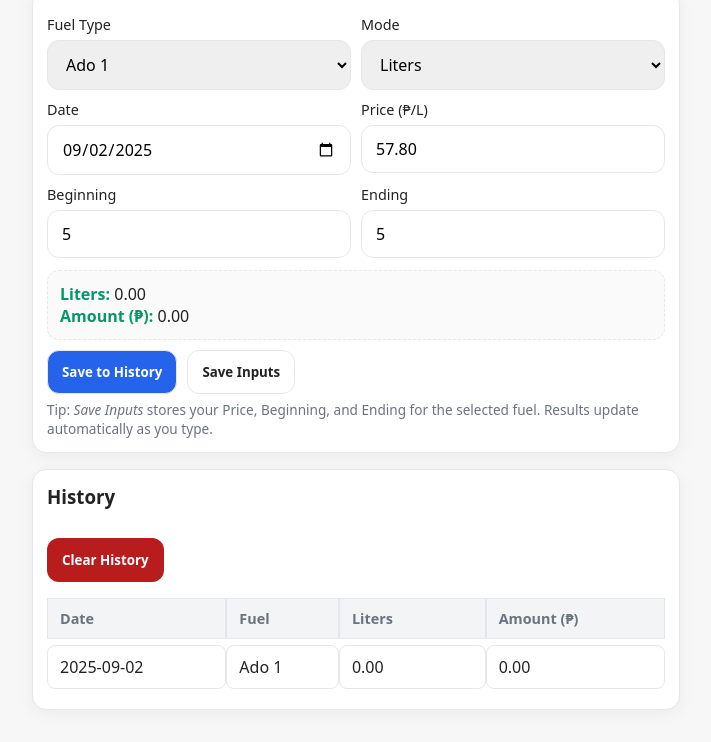
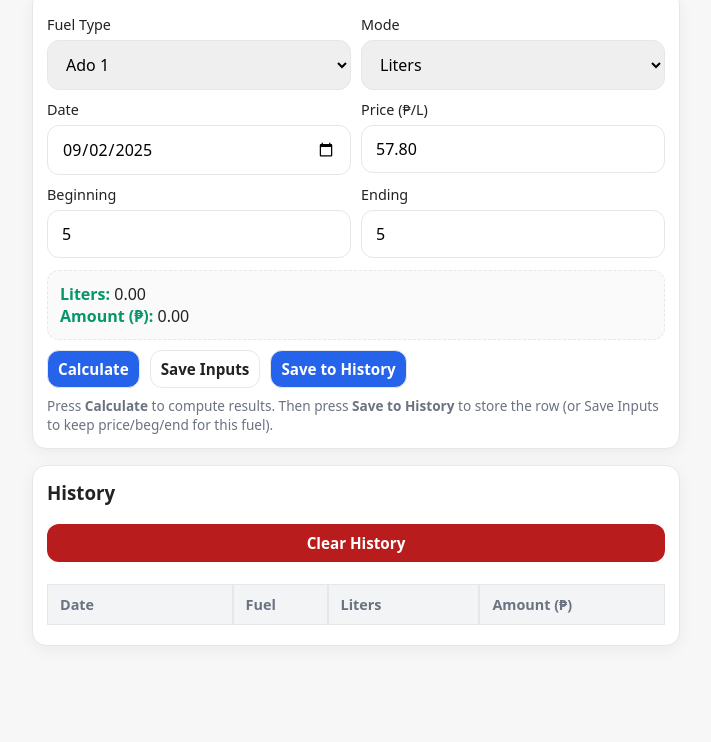
Before and after one commit to Supremecristian/Pmr, a plain HTML site: page index.html in a window 1280 px wide. Both pictures are taken after typing "5", "5" into the empty fields and a click on the button "Save to History". Shown: the part 79-821 px from the top of the page, without its empty margins (284-995 px from the left). After the commit the page ends 800 px from the top, so only its background shows below. Drawn offline with Linux system fonts and the light colour scheme.

Commit message:
Update index.html

```diff
--- a/index.html
+++ b/index.html
@@ -1,9 +1,9 @@
 <!DOCTYPE html>
 <html lang="en">
 <head>
-<meta charset="UTF-8">
-<meta name="viewport" content="width=device-width, initial-scale=1">
-<title>Fuel Totalizer</title>
+<meta charset="utf-8" />
+<meta name="viewport" content="width=device-width, initial-scale=1" />
+<title>Fuel Totalizer — v2</title>
 <style>
   :root{
     --bg:#f7f7f8; --card:#ffffff; --text:#222; --muted:#6b7280; --accent:#2563eb;
@@ -19,17 +19,16 @@
   .row{display:grid;grid-template-columns:1fr 1fr;gap:10px}
   .result{margin-top:12px;padding:12px;border:1px dashed var(--border);border-radius:12px;background:#fafafa}
   .result strong{color:var(--good)}
-  .btn{display:inline-block;width:100%;padding:12px 14px;margin-top:10px;border:1px solid var(--border);border-radius:12px;background:var(--accent);color:#fff;font-weight:700;text-align:center;cursor:pointer}
-  .btn.secondary{background:#fff;color:var(--text)}
+  .tools{display:flex;gap:10px;flex-wrap:wrap;margin-top:10px}
+  .btn{display:inline-block;padding:12px 14px;border:1px solid var(--border);border-radius:12px;background:var(--accent);color:#fff;font-weight:700;text-align:center;cursor:pointer;width:100%}
+  .btn.small{padding:8px 10px;font-size:.95rem}
+  .btn.secondary{background:#fff;color:var(--text);border:1px solid var(--border);font-weight:700}
   .btn.danger{background:var(--danger);border-color:transparent;color:#fff}
-  table{width:100%;border-collapse:separate;border-spacing:0 6px}
+  .hint{font-size:.85rem;color:var(--muted);margin-top:8px}
+  table{width:100%;border-collapse:separate;border-spacing:0 6px;margin-top:6px}
   th,td{padding:10px 12px;background:#fff;border:1px solid var(--border)}
   th{background:#f3f4f6;text-align:left;font-size:.9rem;color:var(--muted)}
-  td{border-radius:8px}
-  .tools{display:flex;gap:10px;flex-wrap:wrap}
-  @media (min-width:560px){
-    .tools .btn{width:auto}
-  }
+  @media (min-width:560px){ .tools .btn{width:auto} }
 </style>
 </head>
 <body>
@@ -85,18 +84,18 @@
       </div>
 
       <div class="tools">
-        <button class="btn" id="saveEntry">Save to History</button>
-        <button class="btn secondary" id="saveInputs">Save Inputs</button>
+        <button class="btn small" id="calculateBtn">Calculate</button>
+        <button class="btn small secondary" id="saveInputs">Save Inputs</button>
+        <button class="btn small" id="saveEntry">Save to History</button>
       </div>
-      <div style="font-size:.85rem;color:var(--muted);margin-top:6px">
-        Tip: <em>Save Inputs</em> stores your Price, Beginning, and Ending for the selected fuel. Results update automatically as you type.
-      </div>
+
+      <div class="hint">Press <strong>Calculate</strong> to compute results. Then press <strong>Save to History</strong> to store the row (or Save Inputs to keep price/beg/end for this fuel).</div>
     </section>
 
     <section class="card">
       <h3 style="margin-top:0">History</h3>
-      <div class="tools" style="margin-bottom:10px">
-        <button class="btn danger" id="clearHistory">Clear History</button>
+      <div style="display:flex;gap:10px;margin-bottom:10px;flex-wrap:wrap">
+        <button class="btn danger small" id="clearHistory">Clear History</button>
       </div>
       <div style="overflow-x:auto">
         <table id="historyTable">
@@ -108,24 +107,21 @@
               <th style="min-width:110px">Amount (₱)</th>
             </tr>
           </thead>
-          <tbody id="historyBody">
-          </tbody>
+          <tbody id="historyBody"></tbody>
         </table>
       </div>
     </section>
   </div>
 
 <script>
-  // ======= Data & helpers =======
   const DEFAULT_PRICES = { ADO1:57.80, XTRA:54.70, XCS:55.70, ADO2:57.80 };
   const FUEL_LABELS = { ADO1:'Ado 1', XTRA:'Xtra', XCS:'XCS', ADO2:'Ado 2' };
 
   const LS = {
-    get(key, def){ try{ const v = localStorage.getItem(key); return v ? JSON.parse(v) : def; } catch{ return def; } },
-    set(key, val){ try{ localStorage.setItem(key, JSON.stringify(val)); } catch{} }
+    get(k, d){ try{ const v = localStorage.getItem(k); return v ? JSON.parse(v) : d; }catch{ return d; } },
+    set(k,v){ try{ localStorage.setItem(k, JSON.stringify(v)); }catch{} }
   };
 
-  // Element refs
   const fuelSel = document.getElementById('fuel');
   const modeSel = document.getElementById('mode');
   const dateInp = document.getElementById('date');
@@ -135,25 +131,28 @@
   const litersVal = document.getElementById('litersVal');
   const amountVal = document.getElementById('amountVal');
   const historyBody = document.getElementById('historyBody');
+  const calculateBtn = document.getElementById('calculateBtn');
+  const saveInputsBtn = document.getElementById('saveInputs');
+  const saveEntryBtn = document.getElementById('saveEntry');
+  const clearHistoryBtn = document.getElementById('clearHistory');
 
-  // Initialize date
-  function todayYMD(){
-    const d = new Date();
-    const m = String(d.getMonth()+1).padStart(2, '0');
-    const day = String(d.getDate()).padStart(2, '0');
-    return `${d.getFullYear()}-${m}-${day}`;
-  }
+  // signature to ensure user pressed Calculate for current inputs
+  let lastCalcSignature = null;
+
+  function todayYMD(){ const d=new Date(); const m=String(d.getMonth()+1).padStart(2,'0'); const day=String(d.getDate()).padStart(2,'0'); return `${d.getFullYear()}-${m}-${day}`; }
   dateInp.value = todayYMD();
 
-  // Load saved prices/inputs per fuel
   function loadFuelState(fuel){
     const prices = LS.get('prices', DEFAULT_PRICES);
-    priceInp.value = (prices[fuel] ?? DEFAULT_PRICES[fuel]).toFixed(2);
-
-    const inputsByFuel = LS.get('inputs', {});
-    const forFuel = inputsByFuel[fuel] || { begin:'', end:'' };
-    beginInp.value = forFuel.begin;
-    endInp.value = forFuel.end;
+    const inputs = LS.get('inputs', {});
+    priceInp.value = (prices[fuel] !== undefined ? prices[fuel] : DEFAULT_PRICES[fuel]).toFixed(2);
+    const f = inputs[fuel] || { begin:'', end:'' };
+    beginInp.value = f.begin;
+    endInp.value = f.end;
+    // clear displayed results until user presses Calculate
+    litersVal.textContent = '0.00';
+    amountVal.textContent = '0.00';
+    lastCalcSignature = null;
   }
 
   function savePriceForFuel(fuel, price){
@@ -168,9 +167,7 @@
     LS.set('inputs', inputs);
   }
 
-  // Calculation logic
-
-function recalc(){
+  function recalc(){
     const fuel = fuelSel.value;
     const mode = modeSel.value;
     const price = parseFloat(priceInp.value) || 0;
@@ -198,11 +195,12 @@ function recalc(){
 
     lastCalcSignature = JSON.stringify({ fuel, mode, price: Number(price).toFixed(2), begin: Number(b).toFixed(2), end: Number(e).toFixed(2), date: dateInp.value });
 }
-  // History
+
+
   function renderHistory(){
     const hist = LS.get('history', []);
     historyBody.innerHTML = '';
-    hist.forEach((row, idx)=>{
+    hist.forEach(row => {
       const tr = document.createElement('tr');
       tr.innerHTML = `
         <td>${row.date}</td>
@@ -221,26 +219,30 @@ function recalc(){
     renderHistory();
   }
 
-  // Event wiring
-  [fuelSel, modeSel].forEach(el => el.addEventListener('change', ()=>{
-    loadFuelState(fuelSel.value);
+  // events
+  fuelSel.addEventListener('change', ()=> loadFuelState(fuelSel.value));
+  modeSel.addEventListener('change', ()=> { /* no auto-calc */ });
+
+  calculateBtn.addEventListener('click', ()=>{
     recalc();
-  }));
+  });
 
-  [priceInp, beginInp, endInp].forEach(el => el.addEventListener('input', recalc));
-
-  document.getElementById('saveInputs').addEventListener('click', ()=>{
+  saveInputsBtn.addEventListener('click', ()=>{
     const fuel = fuelSel.value;
     const price = parseFloat(priceInp.value) || 0;
     const b = beginInp.value;
     const e = endInp.value;
     savePriceForFuel(fuel, price);
     saveInputsForFuel(fuel, b, e);
-    recalc();
     alert('Saved price, beginning, and ending for ' + FUEL_LABELS[fuel]);
   });
 
-  document.getElementById('saveEntry').addEventListener('click', ()=>{
+  saveEntryBtn.addEventListener('click', ()=>{
+    const currentSig = JSON.stringify({ fuel: fuelSel.value, mode: modeSel.value, price: Number((parseFloat(priceInp.value)||0)).toFixed(2), begin: Number(parseFloat(beginInp.value)||0).toFixed(2), end: Number(parseFloat(endInp.value)||0).toFixed(2), date: dateInp.value });
+    if(!lastCalcSignature || lastCalcSignature !== currentSig){
+      alert('Please press Calculate first to compute results for the current inputs.');
+      return;
+    }
     const entry = {
       date: dateInp.value || todayYMD(),
       fuel: fuelSel.value,
@@ -251,16 +253,15 @@ function recalc(){
     alert('Saved to history.');
   });
 
-  document.getElementById('clearHistory').addEventListener('click', ()=>{
+  clearHistoryBtn.addEventListener('click', ()=>{
     if(confirm('Clear all saved history?')){
       LS.set('history', []);
       renderHistory();
     }
   });
 
-  // Initial load
+  // initial
   loadFuelState(fuelSel.value);
-  recalc();
   renderHistory();
 </script>
 </body>
```
